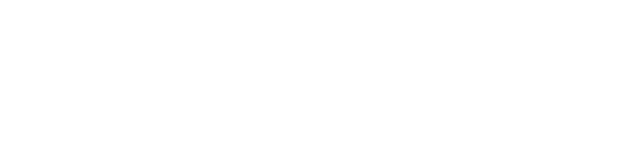
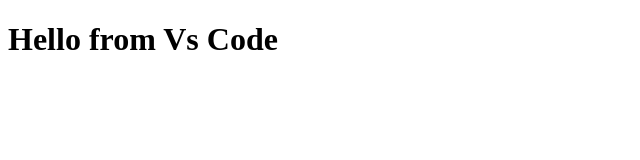
Before and after one commit to Vaibhexa/codecode, a plain HTML site: page index.html in a window 1280 px wide. Shown: the whole page, without its empty margins (0-640 px from the left). Drawn offline with Linux system fonts and the light colour scheme.

Commit message:
heading_added

```diff
--- a/index.html
+++ b/index.html
@@ -6,6 +6,6 @@
     <title>Document</title>
 </head>
 <body>
-
+    <h1>Hello from Vs Code</h1>
 </body>
 </html>
```
